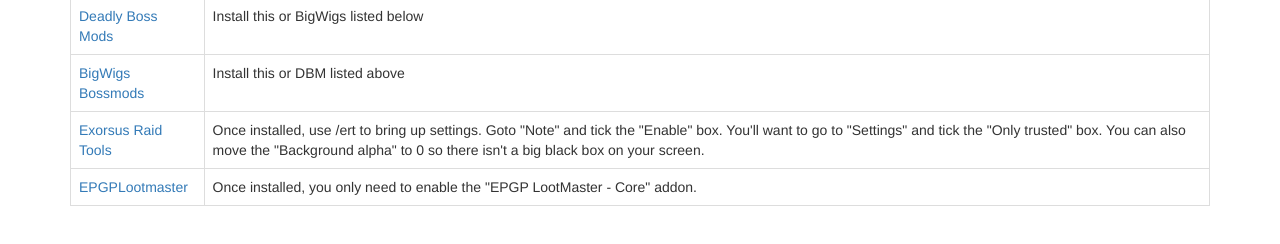
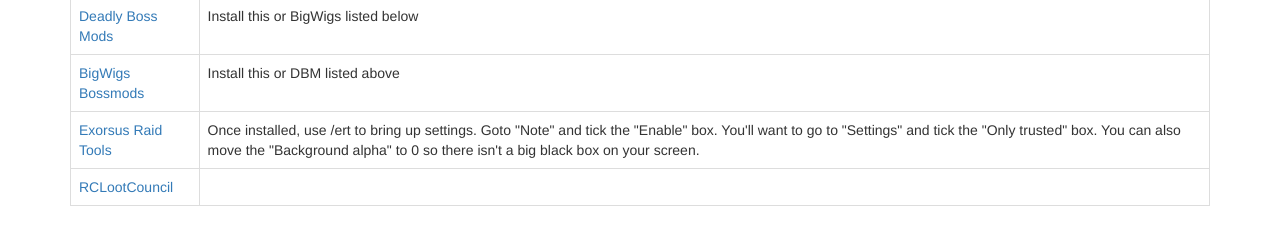
Before and after one commit to Rich7690/winter-is-coming-site, a plain HTML site: page src/addons.html in a window 1280 px wide. Shown: the part 174-418 px from the top of the page. Drawn offline with nearby package versions, Linux system fonts and the light colour scheme.

Commit message:
Updated addons

```diff
--- a/src/addons.html
+++ b/src/addons.html
@@ -48,8 +48,8 @@
                 You'll want to go to "Settings" and tick the "Only trusted" box. You can also move the "Background alpha" to 0 so there isn't a big black box on your screen. </td>
         </tr>
         <tr>
-           <td><a href="https://mods.curse.com/addons/wow/epgp_lootmaster">EPGPLootmaster</a> </td>
-            <td>Once installed, you only need to enable the "EPGP LootMaster - Core" addon. </td>
+           <td><a href="https://mods.curse.com/addons/wow/rclootcouncil">RCLootCouncil</a> </td>
+            <td> </td>
         </tr>
         </tbody>
     </table>
```
